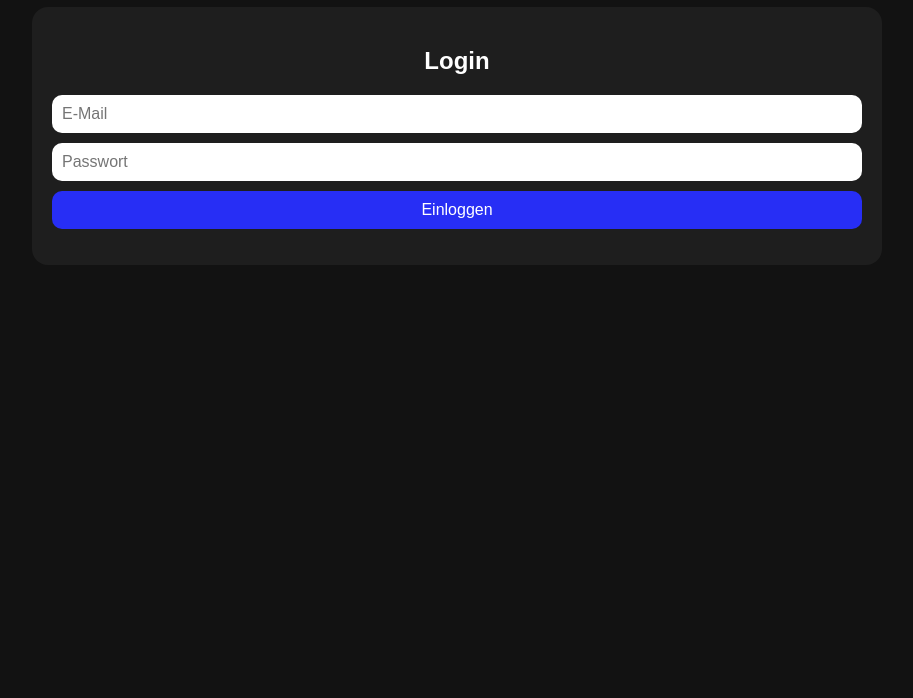
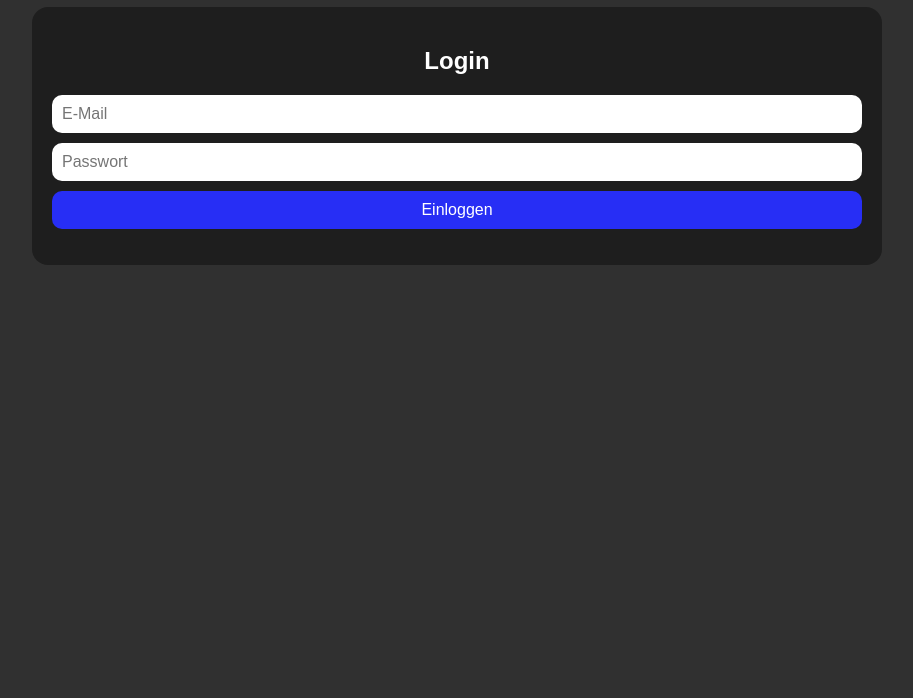
Before and after one commit to KeinSuchti/KeinSuchti.github.io, a plain HTML site: page index.html in a window 1280 px wide. Shown: the part 102-800 px from the top of the page, without its empty margins (183-1096 px from the left). Drawn offline with nearby package versions, Linux system fonts and the light colour scheme.

Commit message:
Add files via upload

```diff
--- a/index.html
+++ b/index.html
@@ -9,7 +9,7 @@
 <style>
 body {
   font-family: Arial, sans-serif;
-  background: #121212;
+  background: #303030;
   color: #fff;
   padding: 20px;
 }
```
